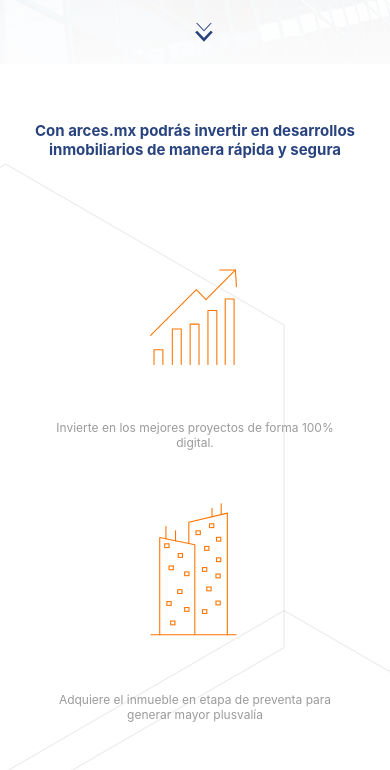
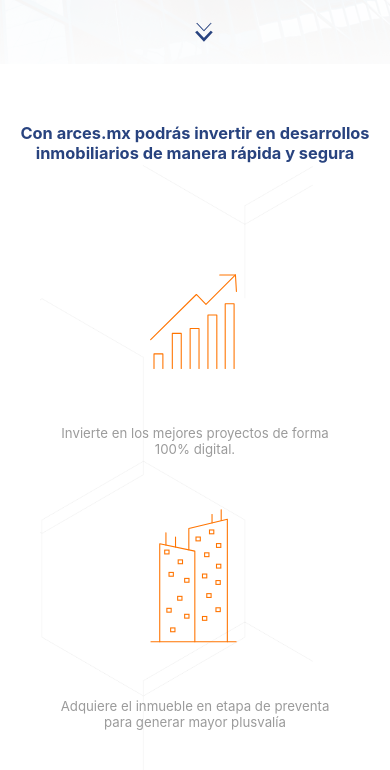
Before and after one commit to ValterMed/Arces_landing, a plain HTML site: page index.html in a window 390 px wide. Shown: the part 780-1550 px from the top of the page. Drawn offline with Linux system fonts and the light colour scheme.

Commit message:
more styles for mobile

```diff
--- a/stylesheets/landing.css
+++ b/stylesheets/landing.css
@@ -23,6 +23,9 @@ body {
 
 .hexagons-container {
   background-image: url("../assets/images/hexagons.png");
+  background-repeat: repeat-y;
+  background-position: 34% 24%;
+  background-size: 70%;
 }
 
 .main-text-container {
@@ -83,7 +86,7 @@ header {
   margin: 0 2rem 0 2rem;
   font-family: Inter;
   font-style: normal;
-  font-size: 1.2rem;
+  font-size: 3.4vw;
   text-align: justify;
   color: var(--text-color);
 }
@@ -94,7 +97,7 @@ header {
   color: var(--main-color);
   text-align: center;
   font-weight: bold;
-  font-size: 1.5rem;
+  font-size: 4.2vw;
 }
 
 .button-container {
@@ -145,6 +148,7 @@ header {
   font-family: Raleway;
   font-style: normal;
   font-weight: normal;
+  font-size: 3.4vw;
 }
 
 .send-button {
```
